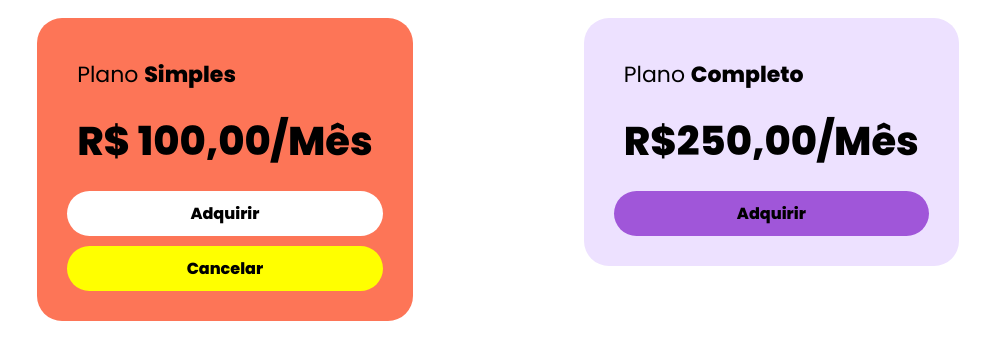
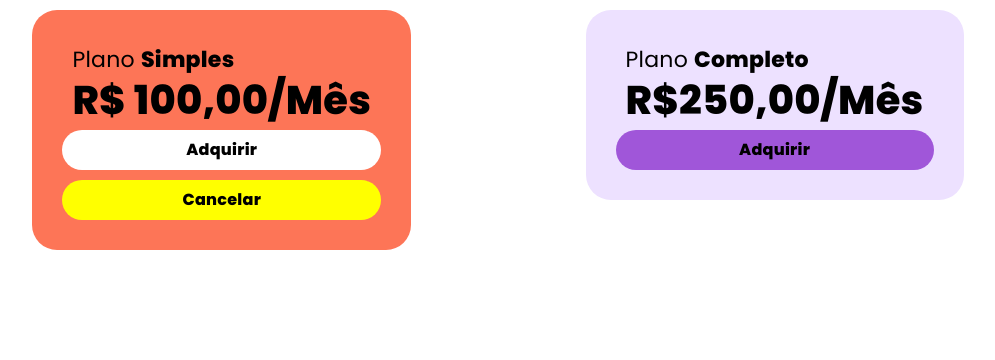
Before and after one commit to marcosviniciohd/fundamentos-angular-17, an Angular app: page / in a window 1280 px wide. Shown: the top 360 px of the page, without its empty margins (142-1137 px from the left). Built offline with nearby package versions, Linux system fonts and the light colour scheme.

Commit message:
chore: add angular material

```diff
--- a/angular.json
+++ b/angular.json
@@ -37,6 +37,7 @@
               "src/assets"
             ],
             "styles": [
+              "@angular/material/prebuilt-themes/indigo-pink.css",
               "src/styles.scss"
             ],
             "scripts": [],
@@ -102,6 +103,7 @@
               "src/assets"
             ],
             "styles": [
+              "@angular/material/prebuilt-themes/indigo-pink.css",
               "src/styles.scss"
             ],
             "scripts": [],
--- a/package.json
+++ b/package.json
@@ -12,10 +12,12 @@
   "private": true,
   "dependencies": {
     "@angular/animations": "^17.0.0",
+    "@angular/cdk": "^17.1.2",
     "@angular/common": "^17.0.0",
     "@angular/compiler": "^17.0.0",
     "@angular/core": "^17.0.0",
     "@angular/forms": "^17.0.0",
+    "@angular/material": "^17.1.2",
     "@angular/platform-browser": "^17.0.0",
     "@angular/platform-browser-dynamic": "^17.0.0",
     "@angular/platform-server": "^17.0.0",
--- a/src/index.html
+++ b/src/index.html
@@ -6,8 +6,10 @@
   <base href="/">
   <meta name="viewport" content="width=device-width, initial-scale=1">
   <link rel="icon" type="image/x-icon" href="favicon.ico">
+  <link href="https://fonts.googleapis.com/css2?family=Roboto:wght@300;400;500&display=swap" rel="stylesheet">
+  <link href="https://fonts.googleapis.com/icon?family=Material+Icons" rel="stylesheet">
 </head>
-<body>
+<body class="mat-typography">
   <app-root></app-root>
 </body>
 </html>
--- a/src/styles.scss
+++ b/src/styles.scss
@@ -1 +1,4 @@
 $bgcolor: green !important;
+
+html, body { height: 100%; }
+body { margin: 0; font-family: Roboto, "Helvetica Neue", sans-serif; }
```
Also changed, not shown: 1 other file (tests, documents, lock files or other folders).
